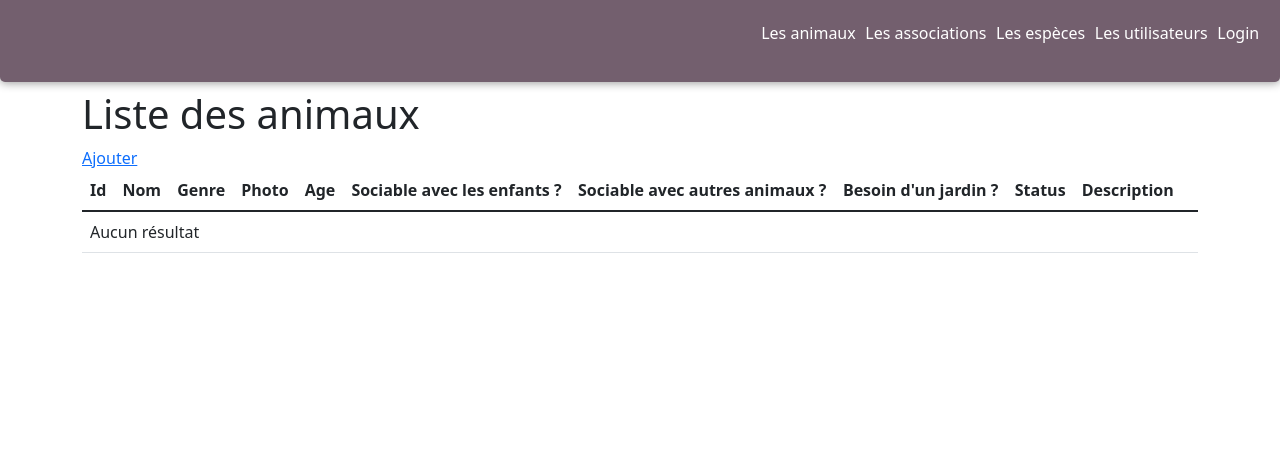
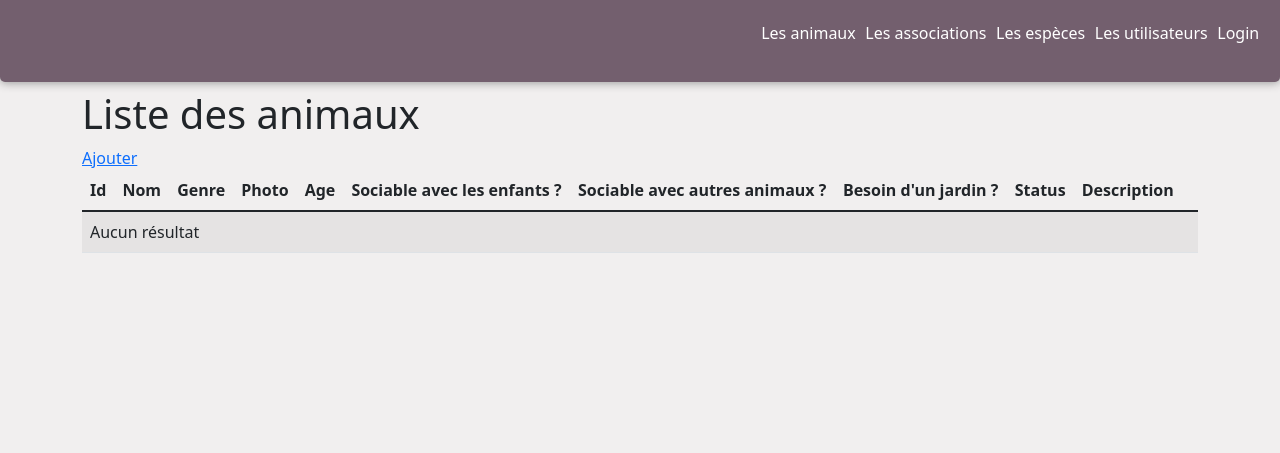
Before and after one commit to julienl81/boule-de-poils-back, a Symfony app: template templates/back/animal/index.html.twig in a window 1280 px wide. Shown: the top 453 px of the page. Run offline with Twig, Linux system fonts and the light colour scheme; the template is opened without the code that fills it, so the values that code supplies are empty; some libraries are stand-ins or nearby versions.

Commit message:
feat(login): merge nav bar from Front and some small test with Bootstrap/css

```diff
--- a/public/css/style.css
+++ b/public/css/style.css
@@ -1,6 +1,8 @@
 
 .img_backoffice_index {
-    width: 100px;
+    width: 75px;
+    height: 75px;
+    border-radius: 1em;
 }
 
 .img_backoffice_show {
@@ -177,3 +179,7 @@
       transition: all 1.5s ease-out;
     }
   }
+
+  body {
+    background-color:rgb(241, 239, 239);
+  }
--- a/templates/back/animal/index.html.twig
+++ b/templates/back/animal/index.html.twig
@@ -9,7 +9,7 @@
 
     <a href="{{ path('app_animal_new') }}">Ajouter</a>
 
-    <table class="table">
+    <table class="table table-hover table-striped">
         <thead>
             <tr>
                 <th>Id</th>
```
